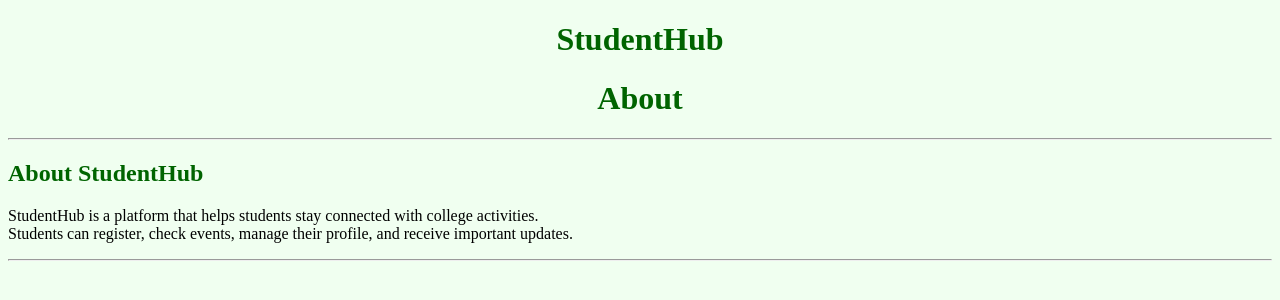
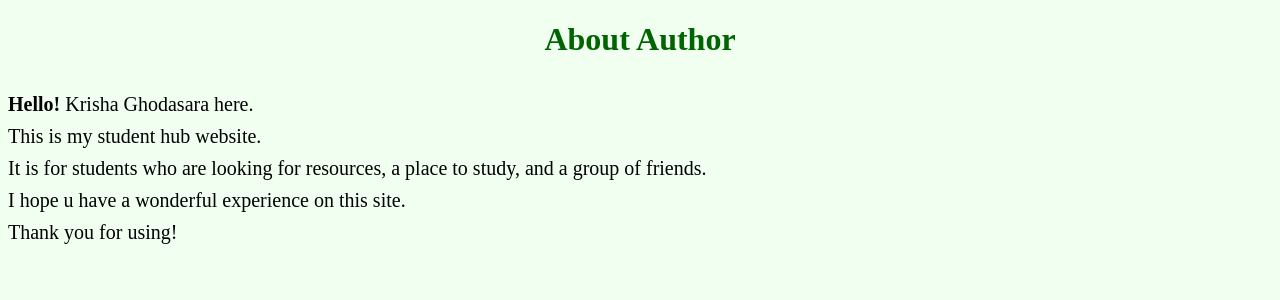
Before and after one commit to krishaghodasara09/WT-project, a PHP site: page /about.html in a window 1280 px wide. Shown: the top 300 px of the page. Run offline with PHP 8.4, Linux system fonts and the light colour scheme.

Commit message:
javascript

```diff
--- a/about.html
+++ b/about.html
@@ -1,35 +1,35 @@
 <!DOCTYPE html>
-<html>
-
+<html lang="en">
 <head>
-    <title>StudentHub - About</title>
+    <meta charset="UTF-8">
+    <meta name="viewport" content="width=device-width, initial-scale=1.0">
+    <title>Studenthub - About</title>
 </head>
-
-<body bgcolor="honeydew">
-
-<header>
-    <h1 align="center"><font color="darkgreen">StudentHub</font></h1>
-    <h1 align="center"><font color="darkgreen">About</font></h1>
-    <hr>
-</header>
-
-<main>
-
-<section>
-    <h2><font color="darkgreen">About StudentHub</font></h2>
-
-    <p>
-        StudentHub is a platform that helps students stay connected with
-        college activities. <br>
-        Students can register, check events,
-        manage their profile, and receive important updates.
+<body>
+    <h1>About Author</h1>
+    <p><br><span>Hello! </span>Krisha Ghodasara here.</br>
+    <br>This is my student hub website.</br>
+    <br>It is for students who are looking for resources, a place to study, and a group of friends.</br>
+    <br>I hope u have a wonderful experience on this site.</br>
+    <br>Thank you for using!</br>
     </p>
-
-</section>
-
-</main>
-
-<hr>
-
+    <style>
+        body{
+            background-color: honeydew;
+        }
+        h1{
+            color: darkgreen;
+            text-align: center;
+        }
+        p{
+            text-align: left;
+            text-decoration: italic;
+            font-size: 20px;
+            line-height: 16px;
+        }
+        span{
+            font-weight: 600;
+        }
+    </style>
 </body>
 </html>
--- a/register.css
+++ b/register.css
@@ -28,7 +28,7 @@ hr {
 form {
     width: 400px;
     max-width: 90%;
-    margin: 30px auto;
+    margin: 0 auto;
     padding: 25px;
 
     background-color: white;
@@ -51,7 +51,7 @@ input[type="email"],
 input[type="password"] {
     width: 100%;
     padding: 8px;
-    margin-bottom: 18px;
+    margin-bottom: 8px;
 
     border: 1px solid #aaa;
     border-radius: 4px;
```
Also changed, not shown: index.html (+24 -2 lines), login.html (+29 -19 lines), register.html (+50 -30 lines).
